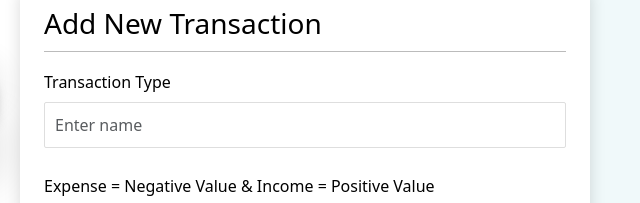
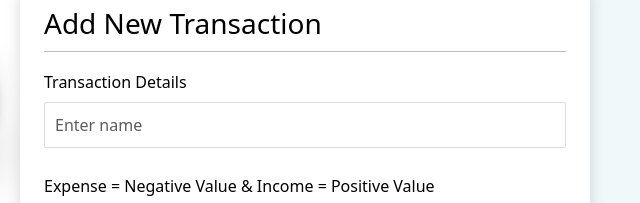
Before and after one commit to DavidMakwetta/Financio-Expense-Tracker, a plain HTML site: page expenseTracker/expensetracker.html in a window 1280 px wide. Shown: the part 261-464 px from the top of the page, 620-1260 px from the left. Drawn offline with nearby package versions, Linux system fonts and the light colour scheme.

Commit message:
Update expensetracker.html
Change Transaction Type to Transaction Details

```diff
--- a/expenseTracker/expensetracker.html
+++ b/expenseTracker/expensetracker.html
@@ -77,7 +77,7 @@
           <h3>Add New Transaction</h3>
           <form id="form">
             <div class="mb-3">
-              <label for="text" class="form-label">Transaction Type</label>
+              <label for="text" class="form-label">Transaction Details</label>
               <input type="text" id="text" class="form-control" placeholder="Enter name" />
             </div>
             <div class="mb-3">
```
